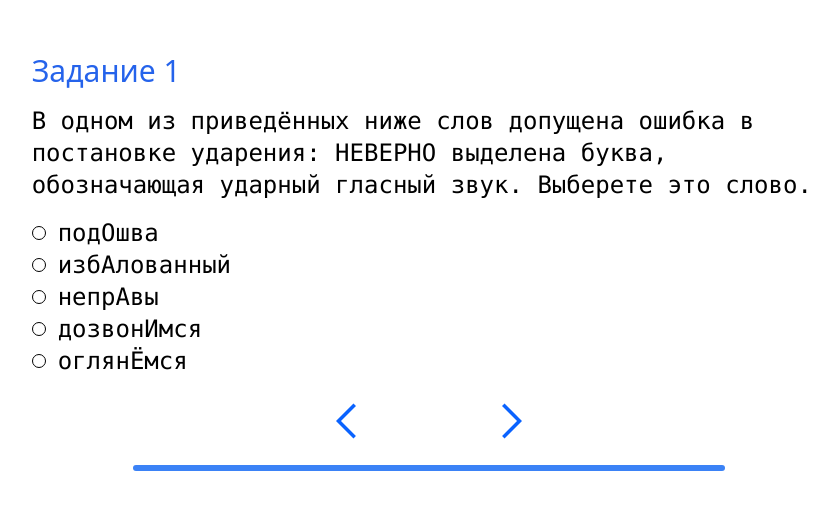
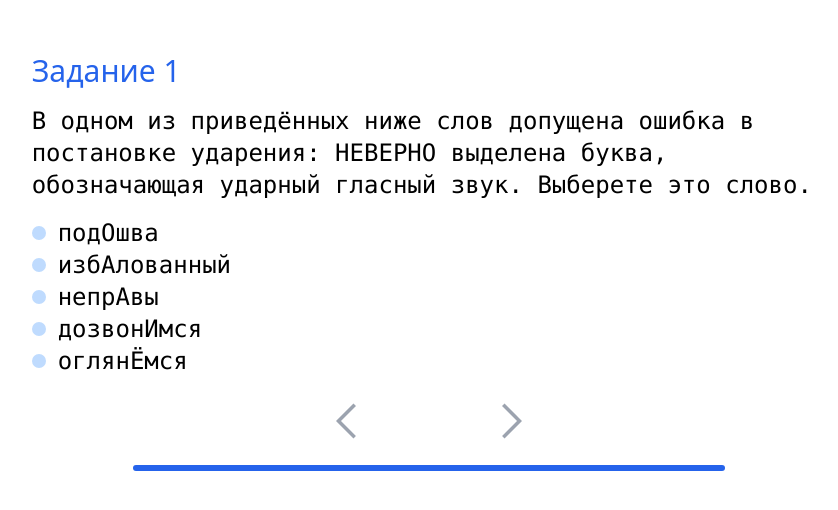
Before and after one commit to ekinohito/platform-frontend, a Next.js app: page / in a window 1280 px wide. Shown: the part 138-648 px from the top of the page, without its empty margins (211-1049 px from the left). Built offline with nearby package versions, Linux system fonts and the light colour scheme.

Commit message:
navigation completed

```diff
--- a/components/Question/QuestionInput.tsx
+++ b/components/Question/QuestionInput.tsx
@@ -9,7 +9,7 @@ export default function QuestionInput({question}: {question: Question}) {
 
     if (question.type == "variant") {
         return (
-            <div className="flex flex-col">
+            <div className="flex flex-col items-start">
                 {
                     question.variants.map((vrt, index) =>
                         <QuestionVariant
--- a/components/Question/QuestionVariant.tsx
+++ b/components/Question/QuestionVariant.tsx
@@ -12,7 +12,7 @@ export default function QuestionVariant({checked, answer, onClick}: Props) {
             className="flex items-center cursor-pointer hover:opacity-75"
             onClick={onClick}
         >
-            <span className={`w-3.5 h-3.5 mr-3 rounded-full border ${checked ? 'bg-red-400':'border-black'}`}/>
+            <span className={`w-3.5 h-3.5 mr-3 rounded-full  ${checked ? 'bg-red-400':'bg-blue-200'}`}/>
             <span
                 className="text-black text-2xl font-mono"
             >
--- a/components/QuestionsNavigation.tsx
+++ /dev/null
@@ -1,29 +0,0 @@
-import React from 'react';
-import TWRow from "./tailwind/TWRow";
-import {useQuestions} from "../context/questionsContext";
-
-export default function QuestionsNavigation() {
-    const {setSelected, state} = useQuestions();
-    return (
-        <div className="flex flex-col">
-            <TWRow className="mb-6">
-                <div className="flex justify-between col-start-6 col-span-2">
-                    <button onClick={() => setSelected(state.selectedQuestion + 1)}>
-                        <svg width="20" height="40" viewBox="0 0 33 58" fill="none" xmlns="http://www.w3.org/2000/svg">
-                            <path fillRule="evenodd" clipRule="evenodd" d="M33 4.16416L8.21081 28.9533L32.8825 53.625L28.8358 57.6717L3.8147e-06 28.8358L28.8358 0L33 4.16416Z" fill="#0A63FF"/>
-                        </svg>
-                    </button>
-                    <button onClick={() => setSelected(state.selectedQuestion - 1)}>
-                        <svg width="20" height="40" viewBox="0 0 33 58" fill="none" xmlns="http://www.w3.org/2000/svg">
-                            <path fillRule="evenodd" clipRule="evenodd" d="M0 4.16416L24.7892 28.9533L0.117509 53.625L4.16416 57.6717L33 28.8358L4.16416 0L0 4.16416Z" fill="#0A63FF"/>
-                        </svg>
-                    </button>
-
-                </div>
-            </TWRow>
-            <TWRow>
-                <div className="col-start-4 col-span-6 h-1.5 rounded-full bg-blue-500"/>
-            </TWRow>
-        </div>
-    )
-}
--- /dev/null
+++ b/components/QuestionsNavigation/NavigationButton.tsx
@@ -0,0 +1,30 @@
+import React from 'react';
+
+interface Props {
+    onClick: () => void,
+    active: boolean,
+    reversed?: boolean
+}
+
+export default function NavigationButton({onClick, active, reversed}: Props) {
+    return (
+        <button
+            onClick={onClick}
+            disabled={!active}
+        >
+            <svg
+                width="20" height="40"
+                viewBox="0 0 33 58" fill="none"
+                xmlns="http://www.w3.org/2000/svg"
+                style={{transform: reversed && 'scale(-1,1)'}}
+            >
+                <path
+                    fillRule="evenodd"
+                    clipRule="evenodd"
+                    d="M33 4.16416L8.21081 28.9533L32.8825 53.625L28.8358 57.6717L3.8147e-06 28.8358L28.8358 0L33 4.16416Z"
+                    className={active ? 'fill-current text-blue-600' : 'fill-current text-gray-400'}
+                />
+            </svg>
+        </button>
+    )
+}
--- /dev/null
+++ b/components/QuestionsNavigation/index.tsx
@@ -0,0 +1,29 @@
+import React from 'react';
+import TWRow from "../tailwind/TWRow";
+import {useQuestions} from "../../context/questionsContext";
+import NavigationButton from "./NavigationButton";
+
+export default function QuestionsNavigation() {
+    const {setSelected, state} = useQuestions();
+    return (
+        <div className="flex flex-col">
+            <TWRow className="mb-6">
+                <div className="flex justify-between col-start-6 col-span-2">
+                    <NavigationButton
+                        onClick={() => setSelected(state.selectedQuestion + 1)}
+                        active={state.selectedQuestion !== 0}
+                    />
+                    <NavigationButton
+                        onClick={() => setSelected(state.selectedQuestion - 1)}
+                        active={state.selectedQuestion !== state.questions.length - 1}
+                        reversed
+                    />
+
+                </div>
+            </TWRow>
+            <TWRow>
+                <div className="col-start-4 col-span-6 h-1.5 rounded-full bg-blue-600"/>
+            </TWRow>
+        </div>
+    )
+}
```
